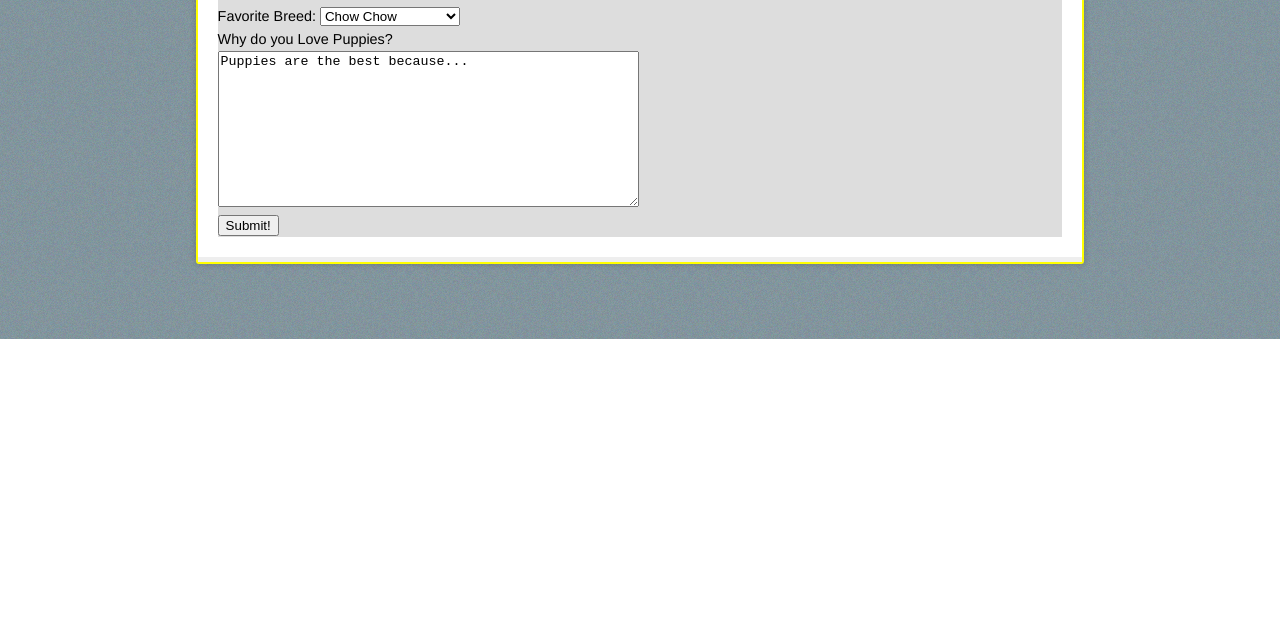
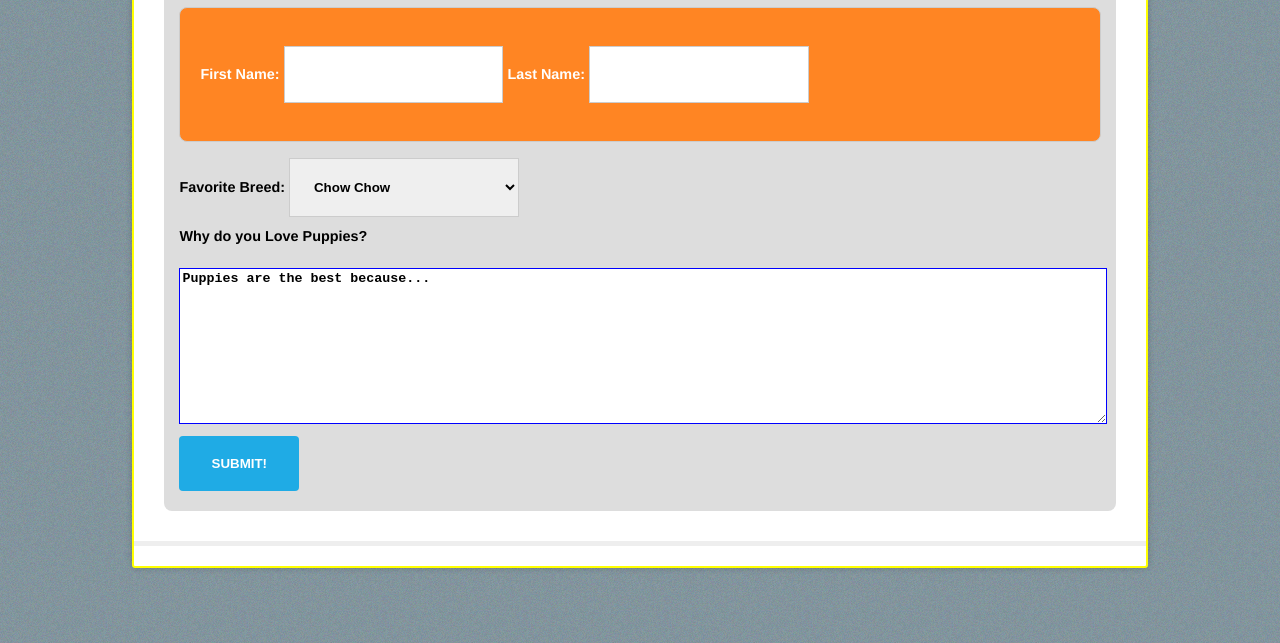
Before and after one commit to kevinptx/PuppyLove, a plain HTML site: page index.html in a window 1280 px wide. Shown: the part 1128-1771 px from the top of the page. Before the commit the page ends 1467 px from the top, so only its background shows below. Drawn offline with Linux system fonts and the light colour scheme.

Commit message:
Finalized PuppyLove project

```diff
--- a/style.css
+++ b/style.css
@@ -22,27 +22,28 @@ body{
 
 body > div{
     margin: 75px auto;
-    width: 70%;
+    width: 80%;
     background: white;
     border: 2px solid yellow;
     border-radius: 3px;
     box-shadow: 0 0 6px rgba( 0, 0, 0, 0.2 );
-
+    padding-bottom: 20px;
 }
-
 
 a{
     font-weight: bold;
     color: white;
 }
 
-#page_content
+p > a{
+  color: #1fabe5;
+}
 
 #site_header{
   background: #ff8523;
   margin-left: auto;
   margin-right: auto;
-  padding: 30px;
+  padding: 40px;
 }
 
 .main_navigation{
@@ -57,12 +58,12 @@ padding-top: 10px;
   font-weight: bold;
 }
 
-section {
+section{
   border-bottom: solid 5px #eee;
   padding: 20px;
 }
 
-h2, h3 {
+h2, h3{
   color: #1fabe5;
 }
 
@@ -70,11 +71,11 @@ ul{
   font-weight: bold;
 }
 
-td img {
+td img{
   height: 50px;
 }
 
-table {
+table{
   width: 100%;
   border-collapse: collapse;
   padding-bottom: 20px;
@@ -100,10 +101,57 @@ td{
   margin: 8px 0;
   display: inline-block;
   border: 1px solid #ccc;
-  border-radius: 4px;
+  border-radius: 8px;
   box-sizing: border-box;
 }
 
 form{
   background-color: #dddddd;
+  margin: 10px;
+  padding: 15px;
+  border-radius: 8px;
 }
+
+input[type=text], select{
+    width: 25%;
+    padding: 20px 20px;
+    margin: 8px 0;
+    display: inline-block;
+    border: 1px solid #ccc;
+    box-sizing: border-box;
+}
+
+select#city{
+  font-weight: bold;
+}
+
+.name label{
+  color: white;
+}
+
+label{
+  font-weight: bold;
+}
+
+textarea{
+  width: 100%;
+  margin-top: 20px;
+}
+
+input[type=submit]{
+    width: 13%;
+    color: white;
+    font-weight: bold;
+    background-color: #1fabe5;
+    padding: 20px 15px;
+    margin: 5px 0;
+    border: none;
+    border-radius: 4px;
+    cursor: pointer;
+    text-transform: uppercase;
+}
+
+textarea#bio{
+  font-weight: bold;
+  border: 1px solid blue;
+}
```
